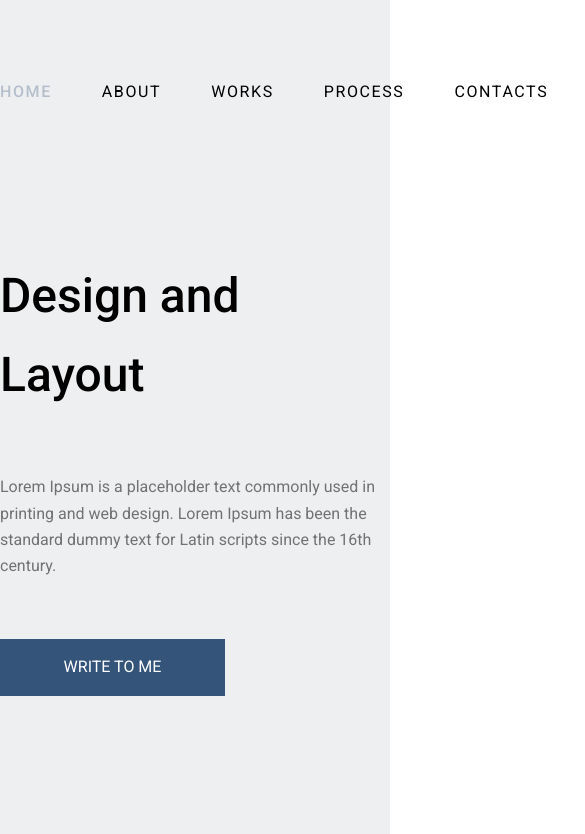
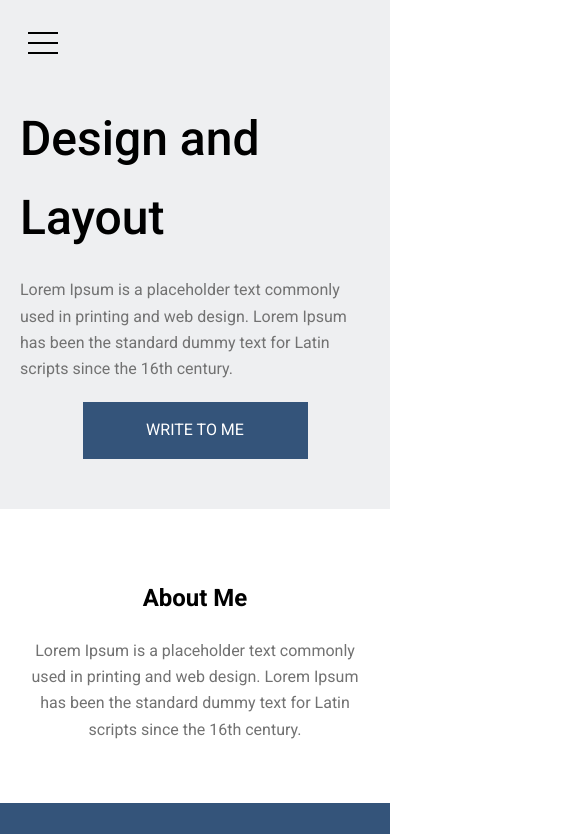
Before and after one commit to BOHDAN21-31/home-work-9, a plain HTML site: page index.html in a window 390 px wide. Shown: the top 834 px of the page, 585 px wide, since content can reach past the window. Drawn offline with Linux system fonts and the light colour scheme.

Commit message:
add adaptive

```diff
--- a/css/style.css
+++ b/css/style.css
@@ -28,6 +28,11 @@ body {
     top: 0;
     width: 100%;
     box-sizing: border-box;
+}
+
+.header__nav-toggler,
+#nav-toggler {
+    display: none;
 }
 
 .header__list {
@@ -148,3 +153,120 @@ body {
     padding-top: 15px;
     color: var(--color-white);
 }
+
+@media screen and (max-width: 1170px) {
+    .container {
+        padding-left: calc(50vw - 360px);
+        padding-right: calc(50vw - 360px)
+    }
+    .process_blue {
+        display: flex;
+        flex-wrap: wrap;
+        gap: 10px;
+        margin-top: 10px;
+        margin-bottom: 10px;
+
+    }
+}
+
+@media screen and (max-width: 768px) {
+    .container {
+        padding-left: calc(50vw - 260px);
+        padding-right: calc(50vw - 260px)
+    }
+
+    .header {
+        padding-top: 20px;
+    }
+
+    .header__nav-toggler {
+        display: block;
+        background: none;
+        border: none;
+        padding: 0;
+        position: relative;
+        width: 45px;
+        height: 45px;
+    }
+    .header__nav-toggler span,
+    .header__nav-toggler:before,
+    .header__nav-toggler:after {
+        content: "";
+        position: absolute;
+        width: 30px;
+        height: 2px;
+        top: 50%;
+        left: 50%;
+        translate: -50% -50%;
+        background: black;
+        transition: .5s;
+    }
+
+    .header__nav-toggler:before {
+        margin-top: -10px;
+    }
+
+    .header__nav-toggler:after {
+        margin-top: 10px;
+    }
+
+    input:checked + .header__nav-toggler:before,
+    input:checked + .header__nav-toggler:after {
+        margin-top: 0;
+        rotate: 225deg;
+    }
+    input:checked + .header__nav-toggler:after {
+        rotate: -225deg;
+    }
+
+    input:checked + .header__nav-toggler span{
+        opacity: 0;
+    }
+
+    .header__list{
+        position: absolute;
+        top: 65px;
+        left: 0;
+        height: calc(100dvh - 65px);
+        background: var(--bg-accent);
+        translate: -200vw;
+        transition: translate .5s;
+        flex-direction: column;
+        overflow: auto;
+        width: 100%;
+        gap: 20px;
+        padding: 20px;
+        box-sizing: border-box;
+
+    }
+
+    input:checked ~ .header__list{
+        translate: 0;
+    }
+    .offer {
+        padding-top: 100px;
+        padding-bottom: 50px;
+    }
+    .offer__title,
+    .offer__description,
+    .text-section--title,
+    .text-section__description:not(:last-child) {
+        margin-bottom: 20px;
+    }
+    .text-section {
+        padding-top: 50px;
+        padding-bottom: 50px;
+    }
+    .button {
+        display: flex;
+        justify-content: center;
+       align-items: center;
+        margin: 0 auto;
+    }
+    @media screen and (max-width: 500px) {
+        .container {
+            padding-left: 20px;
+            padding-right: 20px;
+        }
+    }
+}
--- a/index.html
+++ b/index.html
@@ -19,6 +19,12 @@
 
 <header class="header container">
     <nav class="header__nav">
+        <input type="checkbox" id="nav-toggler">
+        <label for="nav-toggler" class="header__nav-toggler">
+            <span></span>
+        </label>
+
+
         <ul class="header__list">
             <li class="header__item">
                  <a class="header__link header__link--active" href="#">
```
